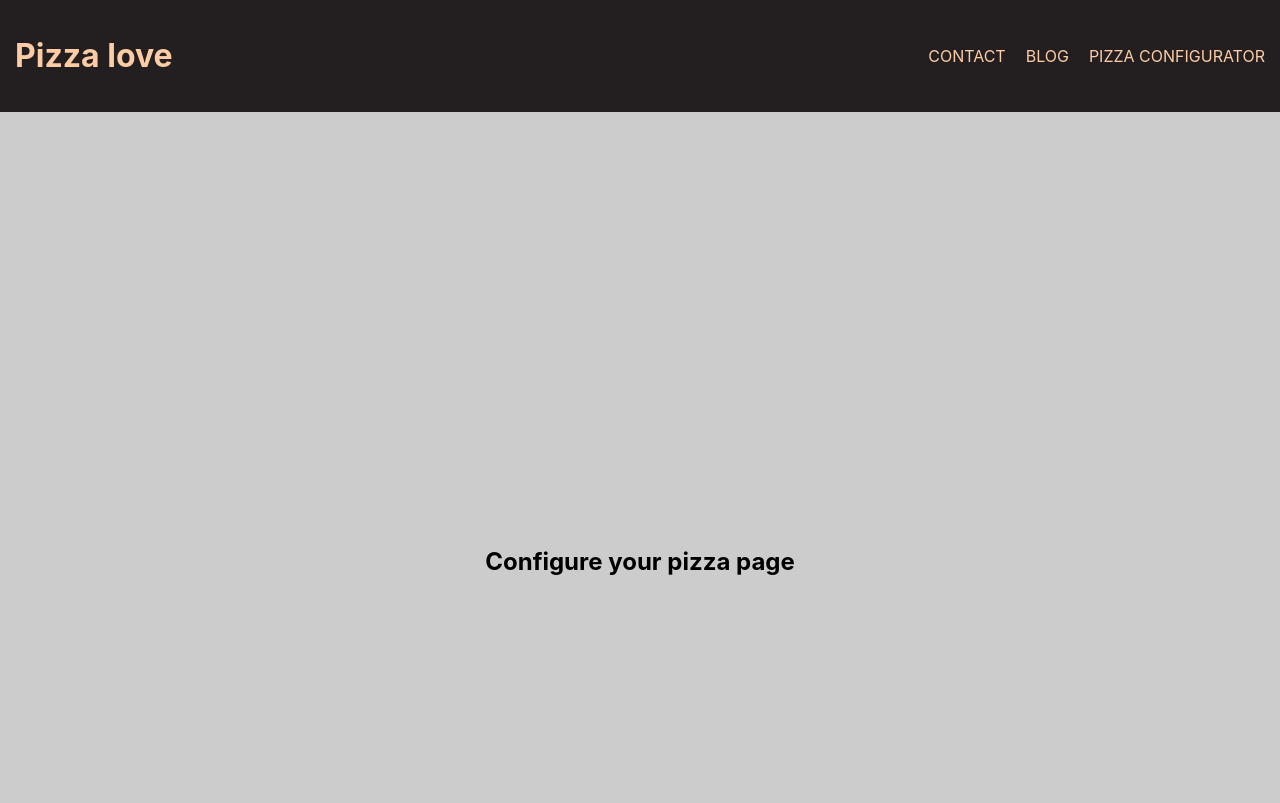
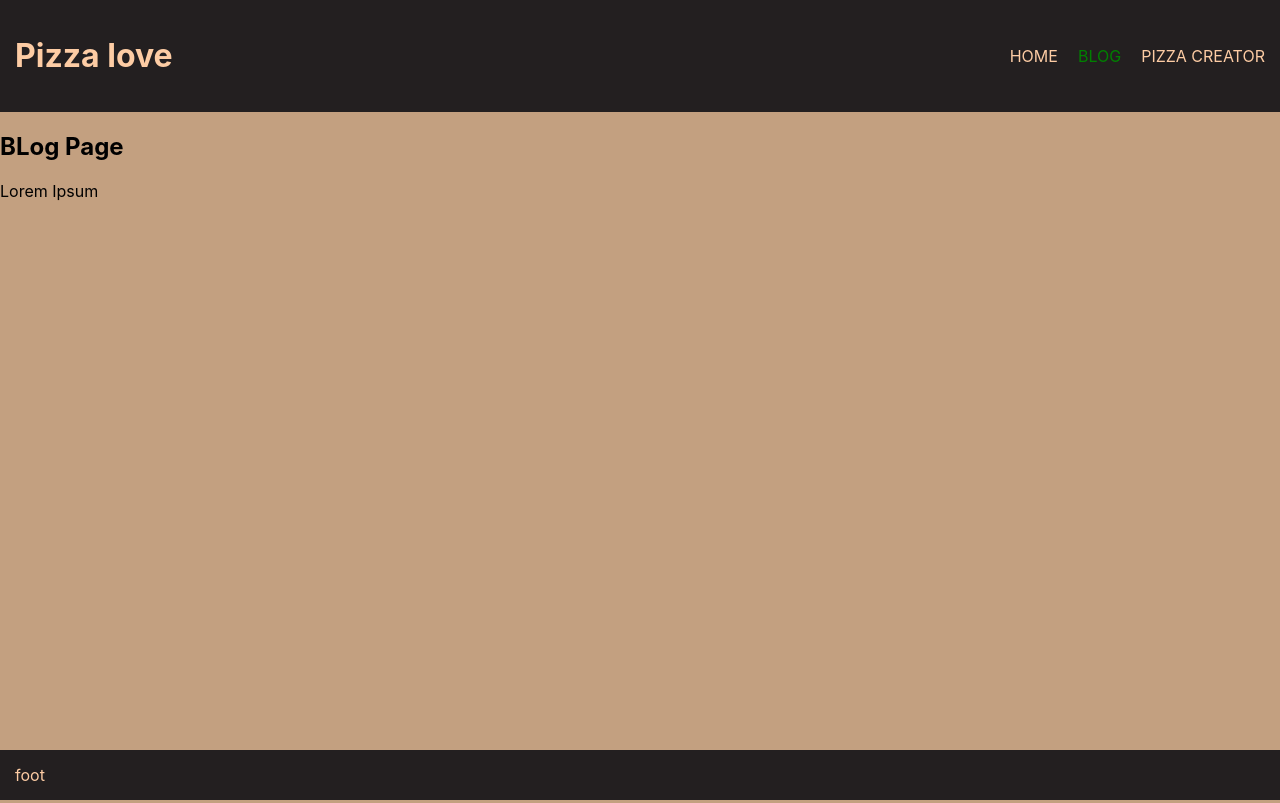
Before and after one commit to pirogpiotr1/react-vh-scroll-page, a React app: page /blog in a window 1280 px wide. Shown: the top 803 px of the page. Built offline with nearby package versions, Linux system fonts and the light colour scheme.

Commit message:
added redirect, need to add scrollhandler

```diff
--- a/package.json
+++ b/package.json
@@ -8,6 +8,7 @@
     "@testing-library/user-event": "^7.2.1",
     "react": "^16.13.1",
     "react-dom": "^16.13.1",
+    "react-router-dom": "^5.2.0",
     "react-scripts": "3.4.1"
   },
   "scripts": {
--- a/src/css/index.scss
+++ b/src/css/index.scss
@@ -12,6 +12,8 @@ a{
 }
 
 body {
+    display: flex;
+    flex-direction: column;
     height: 100%;
     margin: 0;
     font-family: -apple-system, BlinkMacSystemFont, 'Segoe UI', 'Roboto', 'Oxygen',
@@ -20,9 +22,13 @@ body {
     -webkit-font-smoothing: antialiased;
     -moz-osx-font-smoothing: grayscale;
     background: getColor("primary");
+    #root{
+        flex: 1 auto;
+        @include flex-dir(column);
+    }
+    header{
 
-    header{
-        @include flex-dir("row");
+        @include flex-dir(row);
         align-items: center;
         justify-content: space-between;
 
@@ -34,7 +40,7 @@ body {
                 padding: 0;
                 margin:0 -10px;
 
-                @include flex-dir("row");
+                @include flex-dir(row);
                 list-style: none;
                 li {
                     padding: 0 10px;;
@@ -44,11 +50,15 @@ body {
                     cursor: pointer;
                     display: block;
                     text-transform: uppercase;
+                    &.selected{
+                        color:green;
+                    }
                 }
             }
         }
     }
     main{
+        flex: 1 auto;
         scroll-snap-type: y mandatory;
 
 
--- a/src/js/App.js
+++ b/src/js/App.js
@@ -3,7 +3,12 @@ import Header from './Header'
 import Box from './Box'
 import Boxes from '../json/Boxes.json'
 import Footer from './Footer'
-
+import Blog from './Blog'
+import {
+  BrowserRouter as Router,
+  Switch,
+  Route
+} from "react-router-dom";
 
 
 class App extends React.Component {
@@ -17,8 +22,14 @@ class App extends React.Component {
       this.currentOffset = 0;
       this.currentOffsetId = 0;
   }
+  /*
+  TODO  change it couse of scroll dont work on change
+  */
+
+
   componentDidMount() {
 
+   if(window.location.pathname === '/' ){
       window.addEventListener('wheel', this.handleWheel);
 
       let boxes = Array.from(document.getElementsByClassName('box'));
@@ -26,26 +37,28 @@ class App extends React.Component {
         return item.offsetTop;
       });
       this.scrollToOffset(0,'auto')
+    }else{
+
+    }
 
   }
 
   handleWheel = event => {
-    console.log(event.deltaY);
-    console.log(this.currentOffsetId);
+
    if(event.deltaY > 0){
 
     this.scrollToOffset( this.boxOffsets[this.currentOffsetId],'auto');
-    if(this.currentOffsetId != this.boxOffsets.length ){
+    if(this.currentOffsetId !== this.boxOffsets.length ){
       this.currentOffsetId ++;
-    }else if(this.currentOffsetId == this.boxOffsets.length ){
+    }else if(this.currentOffsetId === this.boxOffsets.length ){
       window.scrollTo(0, document.body.scrollHeight);
     }
 
    }else{
-     if(this.currentOffsetId != 0){
+     if(this.currentOffsetId !== 0){
         this.currentOffsetId --;
         this.scrollToOffset( this.boxOffsets[this.currentOffsetId],'auto');
-     }else if(this.currentOffsetId  == 0){
+     }else if(this.currentOffsetId  === 0){
       this.scrollToOffset( 0,'auto');
      }
 
@@ -61,19 +74,29 @@ class App extends React.Component {
   }
   render() {
 
-    const boxes = Boxes.map(item => {
-      return <Box name={item.name} />;
+      const boxes = Boxes.map((item,id) => {
+        return <Box name={item.name} key={id} />;
       });
 
+
     return (
-
-      <div ref={this.myRef}>
+      <Router>
         <Header title='Pizza love' />
         <main>
+          <Switch>
+            <Route path="/" exact strict >
             {boxes}
+            </Route>
+            <Route path="/blog" exact>
+              <Blog />
+            </Route>
+            <Route path="/configurator" exact>
+            pizza creator
+            </Route>
+          </Switch>
         </main>
         <Footer />
-      </div>
+      </Router>
     );
   }
 
--- /dev/null
+++ b/src/js/Blog.js
@@ -0,0 +1,15 @@
+import React from 'react';
+function Blog(props){
+    return (
+       <div>
+           <article>
+                <h1>BLog Page</h1>
+                <p>
+                    Lorem Ipsum
+                </p>
+           </article>
+       </div>
+    );
+}
+
+export  default Blog;
--- a/src/js/Header.js
+++ b/src/js/Header.js
@@ -1,4 +1,8 @@
 import React from 'react';
+import {
+    NavLink
+  } from "react-router-dom";
+
 
 function Header(props){
     return (
@@ -6,9 +10,9 @@ function Header(props){
             <h1>{props.title}</h1>
             <nav>
                 <ul>
-                    <li><a href={'/contact'}>Contact</a></li>
-                    <li><a href={'/blog'}>Blog</a></li>
-                    <li><a href={'/configurator'}>PIZZA CONFIGURATOR</a></li>
+                    <li><NavLink to="/" exact activeClassName="selected" >Home</NavLink></li>
+                    <li><NavLink to="/blog" exact activeClassName="selected" >Blog</NavLink></li>
+                    <li><NavLink to="/configurator" exact activeClassName="selected" >Pizza creator</NavLink></li>
                 </ul>
             </nav>
         </header>
```
Also changed, not shown: src/css/index.css, 2 other files. Lines whose indentation alone changed are shown as unchanged.
